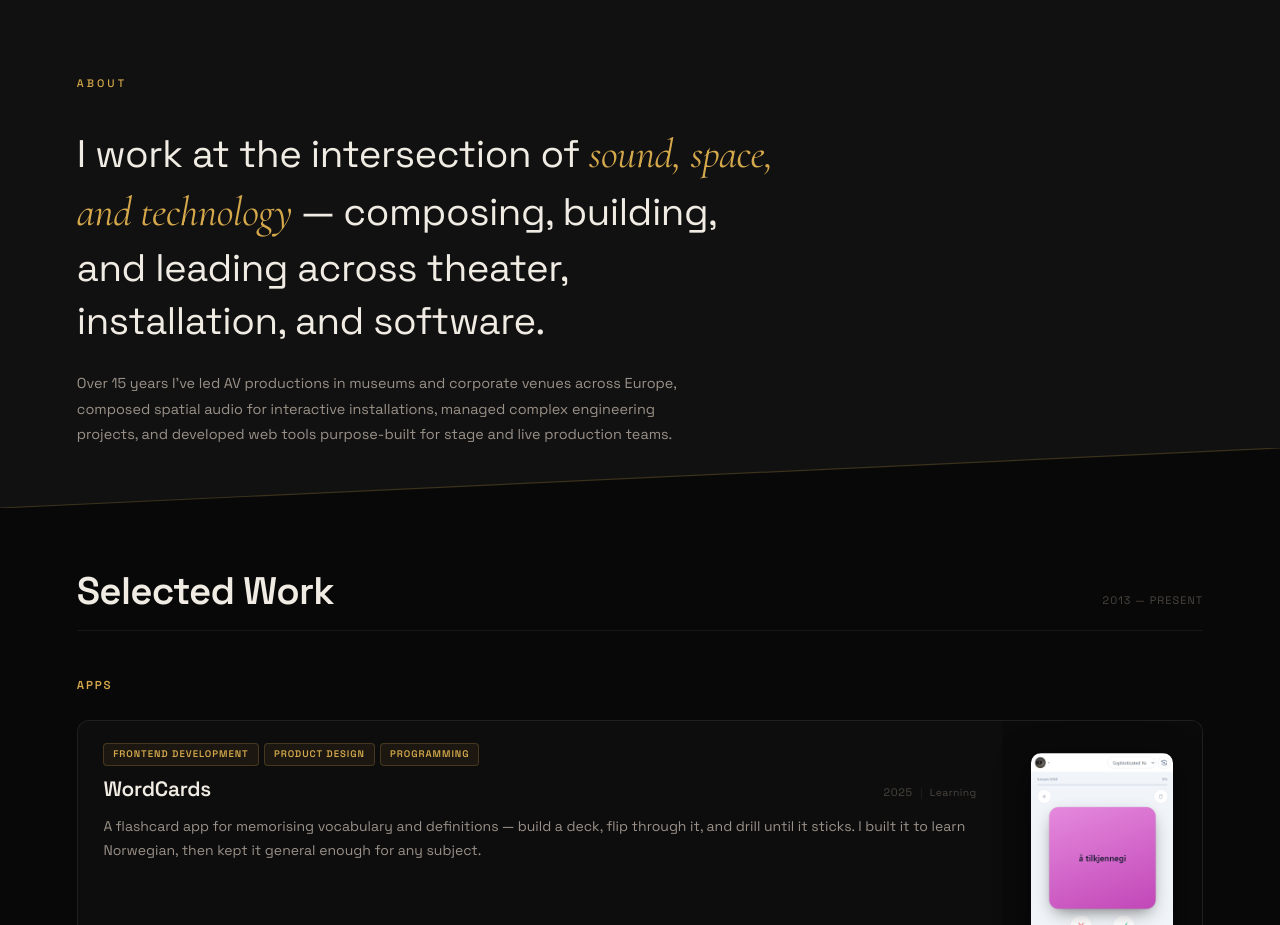
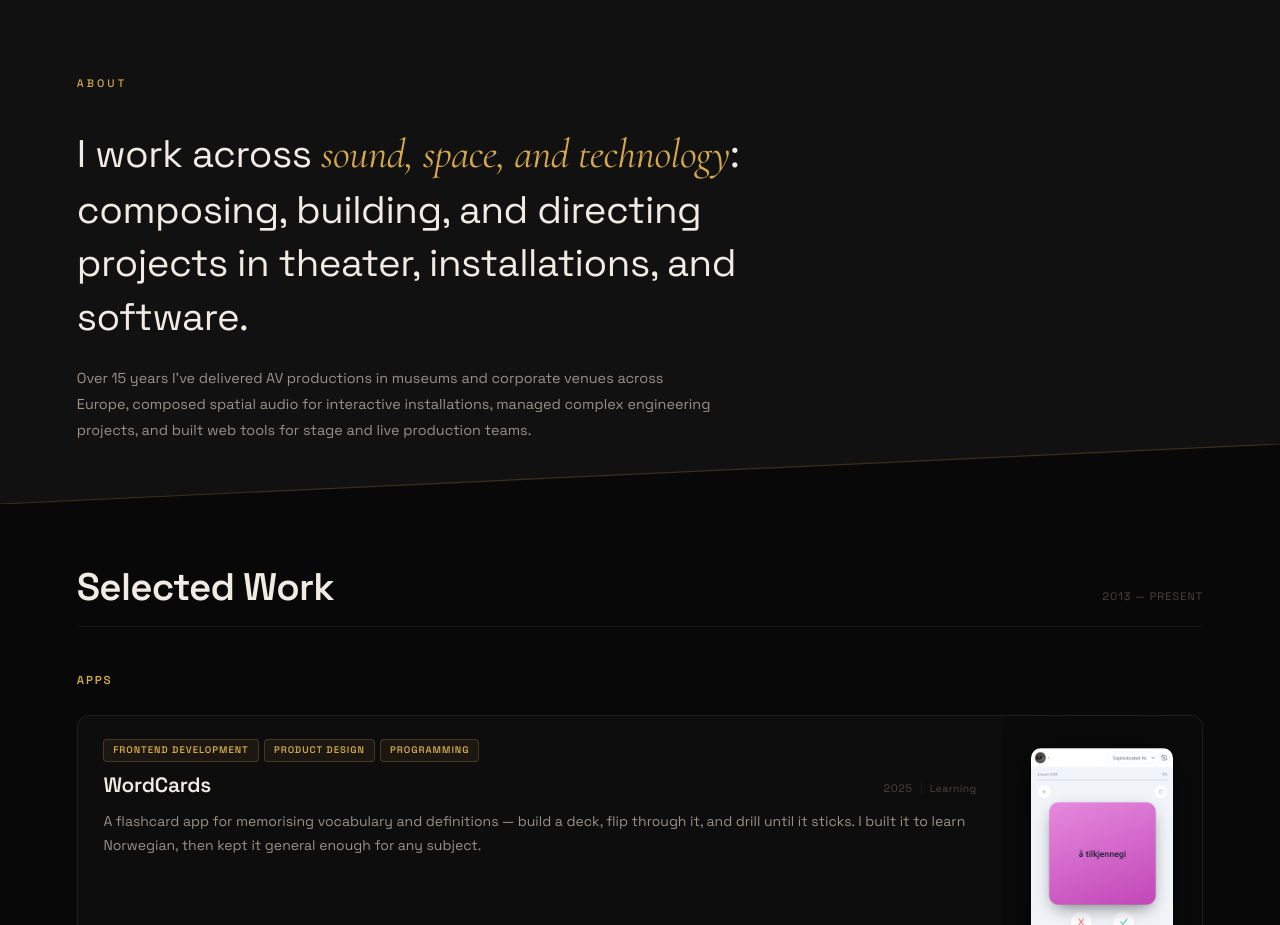
Before and after one commit to Moxonic/Portfolio-Page, a React (Create React App) app: page / in a window 1280 px wide. Shown: the part 840-1765 px from the top of the page. Built offline with nearby package versions, Linux system fonts and the light colour scheme.

Commit message:
Update About copy with new bio text
Co-Authored-By: Claude Sonnet 5 <noreply@anthropic.com>
Claude-Session: https://claude.ai/code/session_011uVUxwBAMx68NJLi8Yo97w

```diff
--- a/src/components/about/About.jsx
+++ b/src/components/about/About.jsx
@@ -305,9 +305,9 @@ const About = () => {
             animate={introInView ? { opacity: 1, y: 0 } : {}}
             transition={{ duration: 0.85, delay: 0.1, ease: [0.16, 1, 0.3, 1] }}
           >
-            I work at the intersection of{' '}
-            <em>sound, space, and technology</em>{' '}
-            — composing, building, and leading across theater, installation, and software.
+            I work across{' '}
+            <em>sound, space, and technology</em>: composing, building, and
+            directing projects in theater, installations, and software.
           </motion.h2>
 
           <motion.p
@@ -316,9 +316,9 @@ const About = () => {
             animate={introInView ? { opacity: 1, y: 0 } : {}}
             transition={{ duration: 0.8, delay: 0.22 }}
           >
-            Over 15 years I've led AV productions in museums and corporate venues across Europe,
+            Over 15 years I've delivered AV productions in museums and corporate venues across Europe,
             composed spatial audio for interactive installations, managed complex engineering projects,
-            and developed web tools purpose-built for stage and live production teams.
+            and built web tools for stage and live production teams.
           </motion.p>
         </div>
 
```
